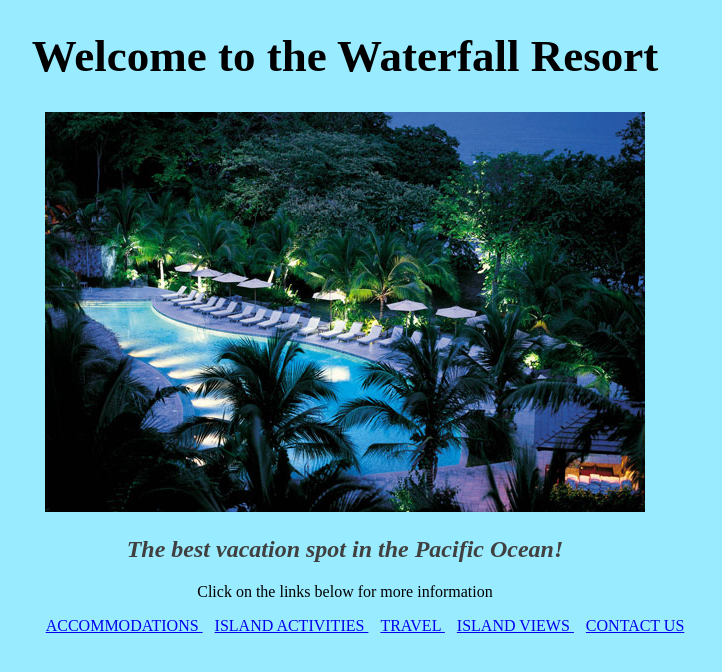
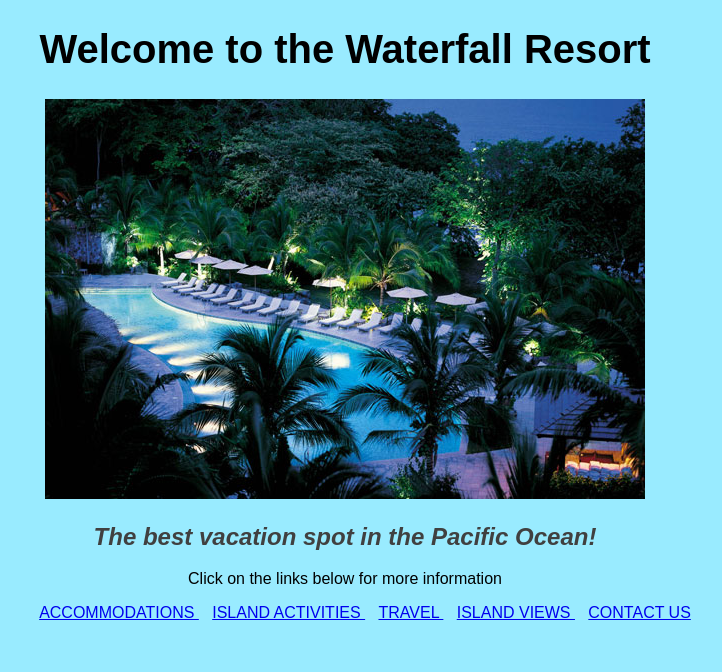
Before and after one commit to HyungNLee/resort-website, a plain HTML site: page index.html in a window 1280 px wide. Shown: the whole page, without its empty margins (295-1017 px from the left). Drawn offline with Linux system fonts and the light colour scheme.

Commit message:
Change font to sans-serif.

```diff
--- a/css/styles.css
+++ b/css/styles.css
@@ -1,12 +1,12 @@
 body {
   background-color: #99ebff;
-  font-family: serif;
+  font-family: sans-serif;
   text-align: center;
 }
 
 h1 {
-  font-family: serif;
-  font-size: 45px;
+  font-family: sans-serif;
+  font-size: 40px;
 }
 
 h2 {
```
